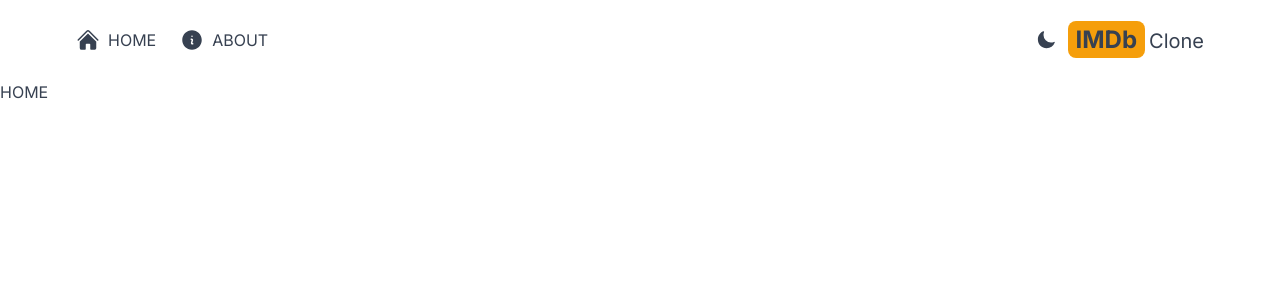
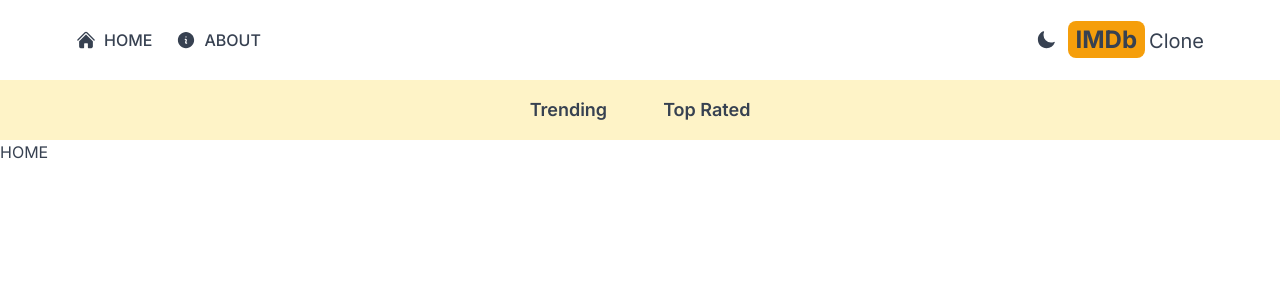
Before and after one commit to Kakha01/imdb-clone, a Next.js app: page / in a window 1280 px wide. Shown: the top 300 px of the page. Built offline with nearby package versions, Linux system fonts and the light colour scheme.

Commit message:
create navbar component

```diff
--- a/app/Providers.js
+++ b/app/Providers.js
@@ -4,7 +4,7 @@
 export default function Providers({ children }) {
   return (
     <ThemeProvider enableSystem={true} attribute="class">
-      <div className="dark:bg-gray-700 dark:text-gray-200 text-gray-700 transition-colors duration-200 min-h-screen select-none">
+      <div className="dark:bg-gray-700 dark:text-gray-200 text-gray-700 transition-colors duration-200 min-h-screen">
         {children}
       </div>
     </ThemeProvider>
--- a/app/layout.js
+++ b/app/layout.js
@@ -2,6 +2,7 @@
 import { Inter } from 'next/font/google'
 import Header from '@/components/Header'
 import Providers from './Providers'
+import Navbar from '@/components/Navbar'
 
 const inter = Inter({ subsets: ['latin'] })
 
@@ -9,7 +10,6 @@
   title: 'IMDB Clone',
   description: 'This is the IMDB clone website',
 }
-
 
 export default function RootLayout({ children }) {
   return (
@@ -21,6 +21,7 @@
           {/* Header */}
           <Header />
           {/* Navbar */}
+          <Navbar />
 
           {/* Search box */}
 
--- a/components/Header.js
+++ b/components/Header.js
@@ -5,7 +5,7 @@
 
 export default function Header() {
   return (
-    <div className="flex justify-between mx-2 max-w-6xl sm:mx-auto py-5 px-3">
+    <div className="flex justify-between mx-2 max-w-6xl sm:mx-auto py-5 px-3 select-none">
         <div className="flex space-x-4 lg:space-x-6">
             <MenuItem title='HOME' address='/' Icon={HomeIcon} />
             <MenuItem title='ABOUT' address='/about' Icon={InformationCircleIcon} />
--- a/components/MenuItem.js
+++ b/components/MenuItem.js
@@ -4,8 +4,8 @@
   return (
 
         <Link href={address} className="flex hover:text-amber-600 items-center space-x-2">
-            <Icon className='h-6 w-6 '/>
-            <p className="hidden sm:inline my-2 ">{title}</p>
+            <Icon className='h-6 w-6 sm:h-5 sm:w-5'/>
+            <p className="hidden sm:inline my-2 font-medium self align-bottom">{title}</p>
         </Link>
   )
 }
--- /dev/null
+++ b/components/Navbar.js
@@ -0,0 +1,10 @@
+import NavbarItem from "./NavbarItem";
+
+export default function Navbar() {
+  return (
+    <div className="flex justify-center space-x-6 dark:bg-gray-600 bg-amber-100 lg:text-lg p-4">
+        <NavbarItem title="Trending" param="fetchTrending" />
+        <NavbarItem title="Top Rated" param="fetchTopRated" />
+    </div>
+  )
+}
--- /dev/null
+++ b/components/NavbarItem.js
@@ -0,0 +1,18 @@
+"use client"
+import Link from 'next/link'
+import React from 'react'
+import { useSearchParams } from 'next/navigation'
+
+export default function NavbarItem({ title, param }) {
+  const searchParams = useSearchParams();
+  const genre = searchParams.get("genre");
+  return (
+    <div>
+      <Link href={`/?genre=${param}`} className={`m-2 hover:text-amber-600 font-semibold p-2 ${
+        genre && genre === param ? "underline underline-offset-8 decoration-4 decoration-amber-500 rounded-lg" : ""
+      }`}>
+        {title}
+      </Link>
+    </div>
+  )
+}
```
